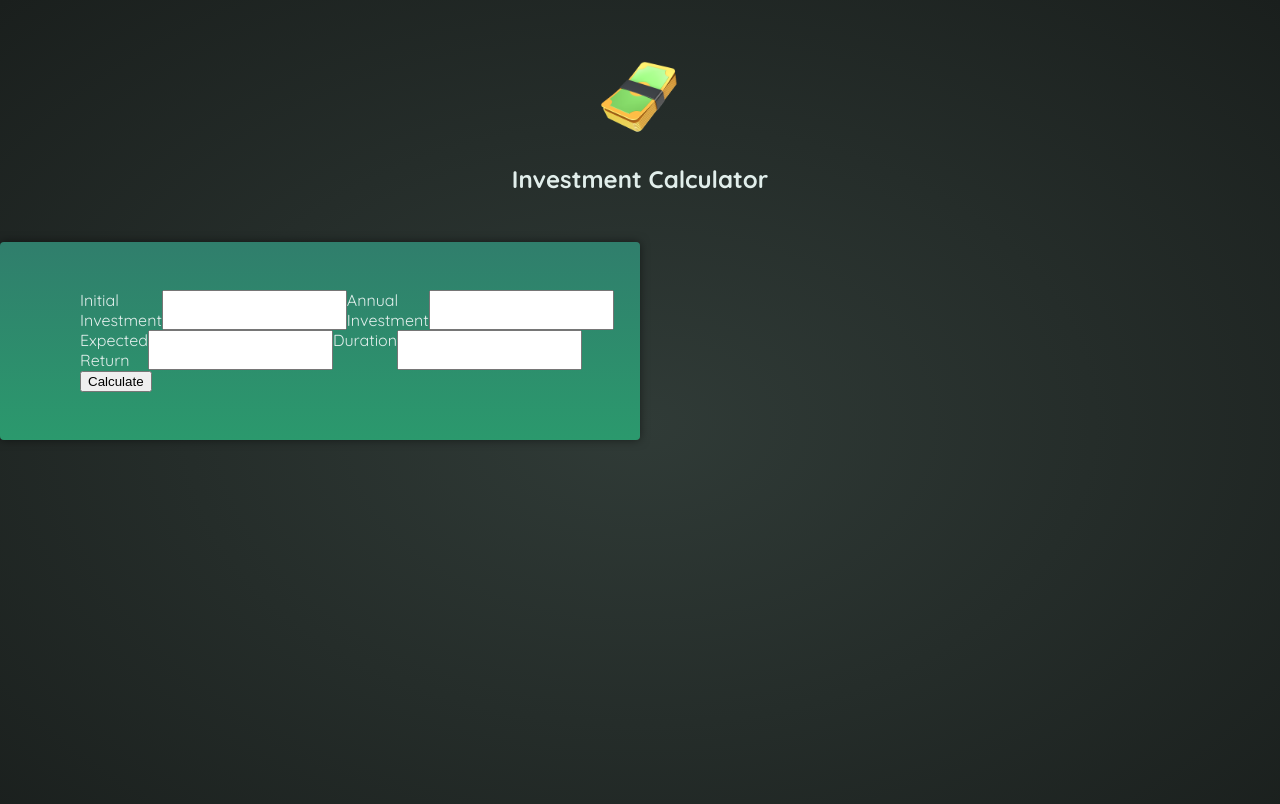
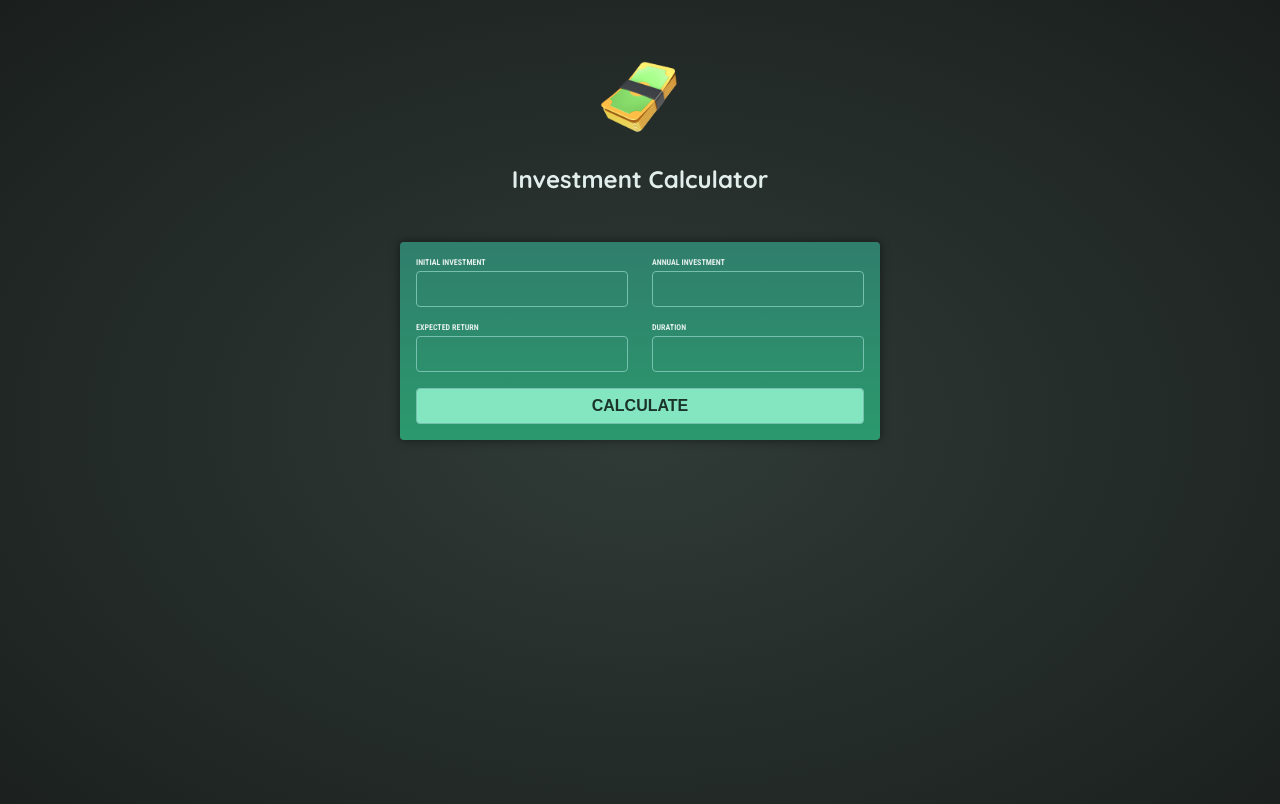
Before and after one commit to AndreiLungu64/angular-compound-interest-calculator, an Angular app: page / in a window 1280 px wide. Shown: the top 804 px of the page. Built offline with nearby package versions, Linux system fonts and the light colour scheme.

Commit message:
finished user-input component template

```diff
--- a/src/app/user-input/user-input.component.css
+++ b/src/app/user-input/user-input.component.css
@@ -1,19 +1,55 @@
-form{
-    display: flex;
-    flex-direction: column;
-    justify-content: center;
-    background: linear-gradient(180deg, #307e6c, #2b996d);
-    box-shadow: 0 0 10px rgba(0, 0, 0, 0.5);
-    width: 50%;
-    padding: 3rem 5rem;
-    border-radius: 4px;
+form {
+  padding: 1rem;
+  max-width: 30rem;
+  margin: 2rem auto;
+  border-radius: 4px;
+  background: linear-gradient(180deg, #307e6c, #2b996d);
+  box-shadow: 0 0 10px rgba(0, 0, 0, 0.5);
 }
 
-.input-group{
-    display: flex;
+.inputs-group {
+  display: flex;
+  justify-content: space-evenly;
+  gap: 1.5rem;
+  margin-bottom: 1rem;
 }
 
-.input-set{
-    display: flex;
+label {
+  display: block;
+  margin-bottom: 0.25rem;
+  font-family: "Roboto Condensed", sans-serif;
+  font-size: 0.5rem;
+  font-weight: bold;
+  text-transform: uppercase;
+}
 
+input {
+  width: 100%;
+  padding: 0.5rem;
+  border: 1px solid #76c0ae;
+  border-radius: 0.25rem;
+  background-color: transparent;
+  color: #c2e9e0;
+  font-size: 1rem;
 }
+
+button {
+    width: 100%;
+    padding: 0.5rem;
+    border: 1px solid #76c0ae;
+    border-radius: 0.25rem;
+    background-color: #83e6c0;
+    color: #1a3429;
+    font-size: 1rem;
+    font-weight: bold;
+    text-transform: uppercase;
+    cursor: pointer;
+  }
+
+button:hover {
+  background-color: #aaf1d6;
+}
+
+button:active {
+  transform: translateY(3px);
+}
--- a/src/app/user-input/user-input.component.html
+++ b/src/app/user-input/user-input.component.html
@@ -1,20 +1,20 @@
 <form>
-    <div class="input-group">
-        <div class="input-set">
+    <div class="inputs-group">
+        <div>
             <label for="initial-investment">Initial Investment</label>
             <input type="number" id="initial-investment" name="initial-investment">
         </div>
-        <div class="input-set">
+        <div>
             <label for="annual-investment">Annual Investment</label>
             <input type="number" id="annual-investment" name="annual-investment">
         </div>
     </div>
-    <div class="input-group">
-        <div class="input-set">
+    <div class="inputs-group">
+        <div>
             <label for="expected-return">Expected Return</label>
             <input type="number" id="expected-return" name="expected-return">
         </div>
-        <div class="input-set">
+        <div>
             <label for="duration">Duration</label>
             <input type="number" id="duration" name="duration">
         </div>
```
